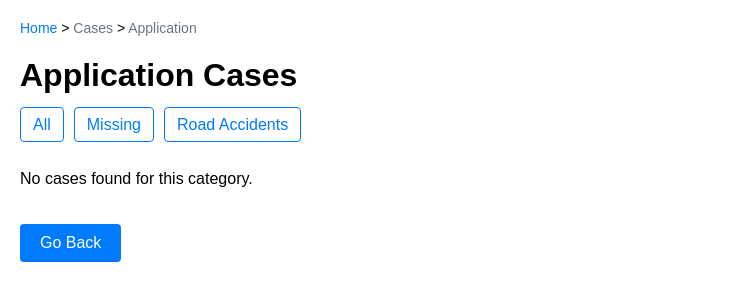
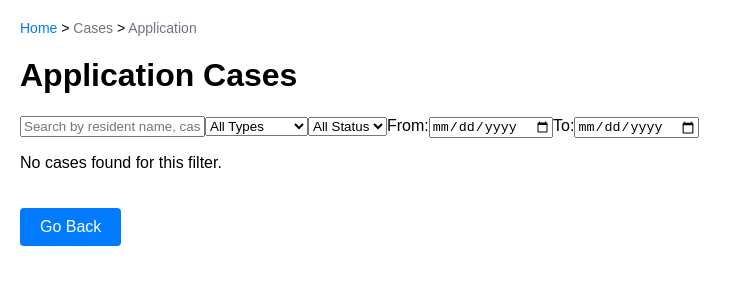
Before and after one commit to 0Aaheed0/Thikana, a React (Create React App) app: page /case-archive/application in a window 1280 px wide. Shown: the top 300 px of the page, without its empty margins (0-742 px from the left). Built offline with nearby package versions, Linux system fonts and the light colour scheme.

Commit message:
Search and Filter Update

```diff
--- a/src/CaseArchive.js
+++ b/src/CaseArchive.js
@@ -1,11 +1,42 @@
-import React, { useEffect } from 'react';
+import React, { useEffect, useState } from 'react';
 import { useParams, Link, NavLink } from 'react-router-dom';
 import './CaseArchive.css';
 import articles from './articles';
 
 const CaseArchive = () => {
     const { caseType } = useParams();
-    const caseList = caseType ? articles.filter(article => article.caseType === caseType) : articles;
+    const [search, setSearch] = useState("");
+    const [filterType, setFilterType] = useState("");
+    const [filterStatus, setFilterStatus] = useState("");
+    const [dateFrom, setDateFrom] = useState("");
+    const [dateTo, setDateTo] = useState("");
+
+    // Dummy status and date fields for demonstration
+    // In real data, articles should have status and date fields
+    const statusOptions = ["", "resolved", "closed"];
+    const typeOptions = ["", "missing", "road-accident", "complaint", "request", "application"];
+
+    // Filtering logic
+    const filteredCases = articles.filter(article => {
+        // Case Type filter (from URL or dropdown)
+        if (caseType && article.caseType !== caseType) return false;
+        if (filterType && article.caseType !== filterType) return false;
+        // Search filter
+        if (search) {
+            const searchLower = search.toLowerCase();
+            if (!(
+                article.title.toLowerCase().includes(searchLower) ||
+                (article.id + "").includes(searchLower) ||
+                (article.address && article.address.toLowerCase().includes(searchLower))
+            )) return false;
+        }
+        // Status filter (dummy, assumes article.status exists)
+        if (filterStatus && article.status !== filterStatus) return false;
+        // Date range filter (dummy, assumes article.dateSubmitted or article.dateClosed exists)
+        if (dateFrom && article.dateSubmitted && article.dateSubmitted < dateFrom) return false;
+        if (dateTo && article.dateSubmitted && article.dateSubmitted > dateTo) return false;
+        return true;
+    });
 
     // Create a display-friendly title
     const pageTitle = caseType ? `${caseType.replace('-', ' ')} Cases` : 'All Cases';
@@ -22,24 +53,49 @@ const CaseArchive = () => {
             </div>
             <h1 style={{textTransform: 'capitalize'}}>{pageTitle}</h1>
 
-            <div className="filter-buttons">
-                <NavLink to="/case-archive" end>All</NavLink>
-                <NavLink to="/case-archive/missing">Missing</NavLink>
-                <NavLink to="/case-archive/road-accident">Road Accidents</NavLink>
+
+            {/* Search & Filter Section */}
+            <div className="search-filter-section">
+                <input
+                    type="text"
+                    placeholder="Search by resident name, case ID, or address"
+                    value={search}
+                    onChange={e => setSearch(e.target.value)}
+                    className="search-bar"
+                />
+                <select value={filterType} onChange={e => setFilterType(e.target.value)} className="filter-dropdown">
+                    <option value="">All Types</option>
+                    {typeOptions.map(type => (
+                        <option key={type} value={type}>{type ? type.replace('-', ' ') : 'All'}</option>
+                    ))}
+                </select>
+                <select value={filterStatus} onChange={e => setFilterStatus(e.target.value)} className="filter-dropdown">
+                    <option value="">All Status</option>
+                    {statusOptions.map(status => (
+                        <option key={status} value={status}>{status ? status.charAt(0).toUpperCase() + status.slice(1) : 'All'}</option>
+                    ))}
+                </select>
+                <label>
+                    From:
+                    <input type="date" value={dateFrom} onChange={e => setDateFrom(e.target.value)} />
+                </label>
+                <label>
+                    To:
+                    <input type="date" value={dateTo} onChange={e => setDateTo(e.target.value)} />
+                </label>
             </div>
 
             <div className="case-list">
-                {caseList.length > 0 ? (
-                    caseList.map(caseItem => (
+                {filteredCases.length > 0 ? (
+                    filteredCases.map(caseItem => (
                         <div key={caseItem.id} className="case-item">
                             <img src={caseItem.image} alt={caseItem.title} />
                             <h2>{caseItem.title}</h2>
                             <p>{caseItem.shortDescription}</p>
-                            {/* Changed to shortDescription for brevity */}
                         </div>
                     ))
                 ) : (
-                    <p>No cases found for this category.</p>
+                    <p>No cases found for this filter.</p>
                 )}
             </div>
             <Link to="/" className="back-button">Go Back</Link>
```
